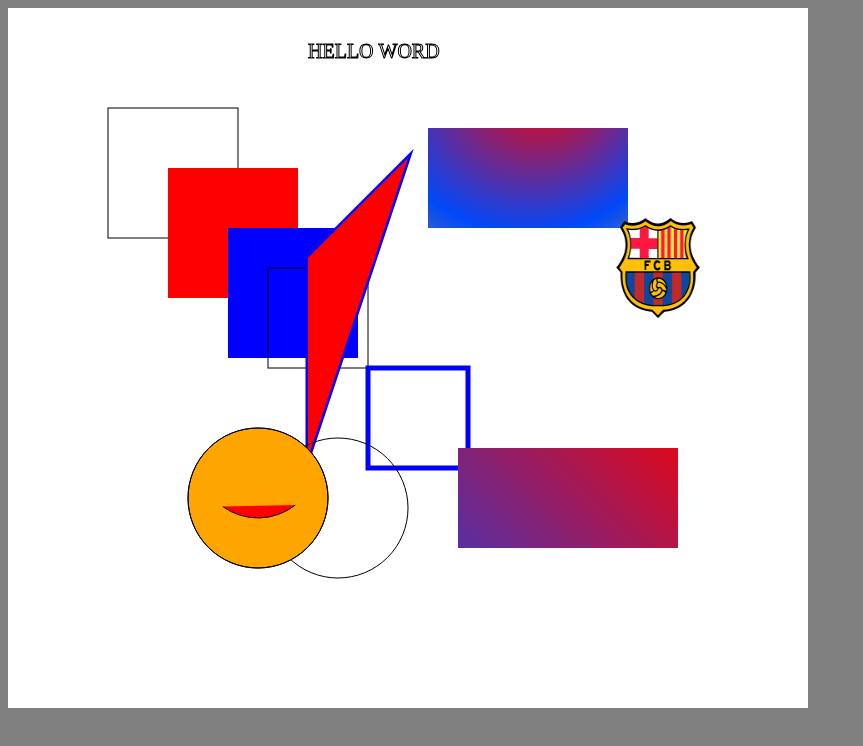
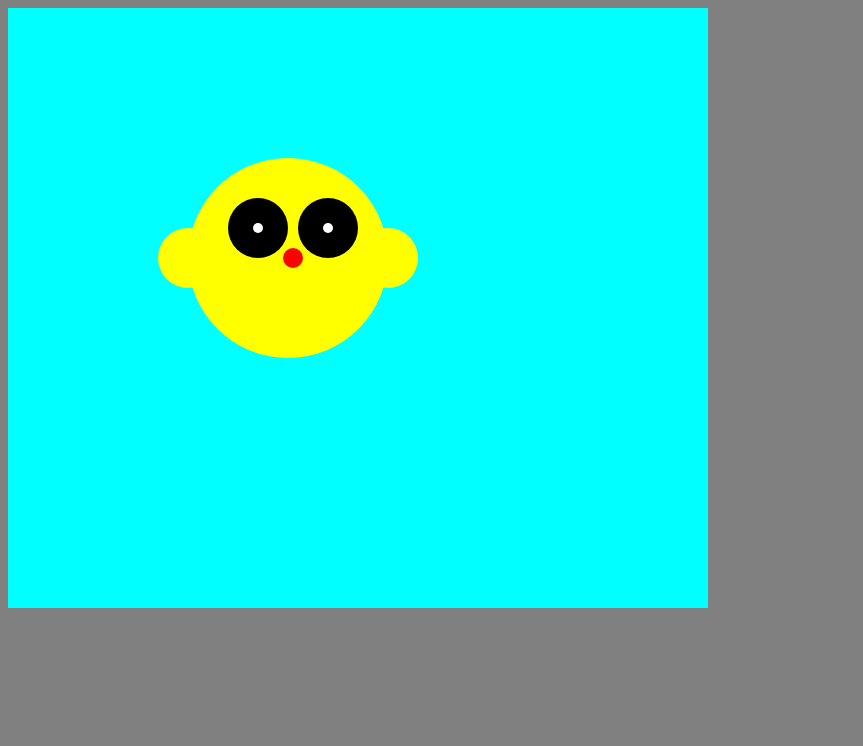
Before and after one commit to JOSERRA09/UNIDAD-2, a plain HTML site: page index.html in a window 1280 px wide. Shown: the whole page, without its empty margins (0-863 px from the left). Drawn offline with Linux system fonts and the light colour scheme.

Commit message:
Add files via upload
ACT 21 AVATAR

```diff
--- a/index.html
+++ b/index.html
@@ -15,7 +15,7 @@
 
             }
             canvas{
-                background-color: white;
+                background-color: aqua;
 
             }
         </style>
@@ -24,13 +24,79 @@
     <body>
 
 
-        <canvas id="mycanvas" width="800" height="700" ></canvas>
+        <canvas id="mycanvas" width="700" height="600" ></canvas>
 
         <script>
             const mycanvas = document.getElementById("mycanvas");
             const ctx = mycanvas.getContext("2d");
 
 
+///////////////////////////////////////////////AVATAR ACT 21/////////////////////////////////////////////////////////
+             // CABEZA
+
+function drawciruclo(x,y, radio,color){
+ctx.beginPath();
+ctx.arc(x,y,radio,0,Math.PI * 2,false);
+ctx.fillStyle = color;
+ctx.fill();
+ctx.closePath();
+}
+
+function draworejas(x,y,radioX, radioY, color){
+  ctx.beginPath();
+  ctx.arc(x,y,radioX,radioY,5,5,Math.PI * 2);
+  ctx.fillStyle =color;
+  ctx.fill();
+  ctx.closePath();
+
+}
+function drawojos(x,y, radio, color){
+ctx.beginPath();
+ctx.arc(x,y,radio,0,Math.PI * 2,false);
+ctx.fillStyle = color;
+ctx.fill();
+ctx.closePath();
+
+}
+function drawboca(x,y, radio,color){
+ctx.beginPath();
+ctx.arc(x,y,radio,0,Math.PI * 2,false);
+ctx.fillStyle = color;
+ctx.fill();
+ctx.closePath();
+}
+
+
+
+//CABERZA
+ drawciruclo(280,250,100, "yellow");
+
+//ALA IZQUIERDA
+draworejas(180,250,30,70,"yellow");
+
+//ALA DERECHA
+draworejas(380,250,30,70,"yellow");
+
+//OJO IZQUIERDO
+drawojos(250,220,30,"#000000");
+drawojos(250,220,20,"#000000");
+
+//OJO DERECHO
+
+drawojos(320,220,30,"#000000");
+drawojos(320,220,20,"#000000");
+
+//PUPILAS
+drawojos(250,220,5,"#ffffff");
+drawojos(320,220,5,"#ffffff");
+
+//BOCA
+drawboca(285,250,10, "red");
+
+
+
+
+           //////////////////////////////////////////////////////////////////////////////////////////////////////
             //Figuras con color
             //ctx.fillStyle="Red"
             //ctx.fillRect(20,20,100,100)
@@ -40,92 +106,92 @@
             //ctx.fillRect(180,180,100,100)
 
             //Figura sin relleno
-            ctx.strokeRect(100,100,130,130)
+        //     ctx.strokeRect(100,100,130,130)
 
-            ctx.fillStyle="Red"
-            ctx.fillRect(160,160,130,130)
+        //     ctx.fillStyle="Red"
+        //     ctx.fillRect(160,160,130,130)
 
-            ctx.fillStyle="blue"
-            ctx.fillRect(220,220,130,130)
+        //     ctx.fillStyle="blue"
+        //     ctx.fillRect(220,220,130,130)
 
-             //Figura sin relleno
-             ctx.strokeRect(260,260,100,100)
+        //      //Figura sin relleno
+        //      ctx.strokeRect(260,260,100,100)
 
 
-            ctx.strokeStyle="blue"
-            ctx.lineWidth = 5;
-            ctx.strokeRect(360,360,100,100)
+        //     ctx.strokeStyle="blue"
+        //     ctx.lineWidth = 5;
+        //     ctx.strokeRect(360,360,100,100)
 
-            //Triangulo
-            ctx.beginPath();
-            ctx.fillStyle="Red"
-            ctx.moveTo(300,250)
-            ctx.lineTo(300,450)
-            ctx.lineTo(400,150)
-            ctx.closePath()
-            ctx.stroke();
-            ctx.fill()
+        //     //Triangulo
+        //     ctx.beginPath();
+        //     ctx.fillStyle="Red"
+        //     ctx.moveTo(300,250)
+        //     ctx.lineTo(300,450)
+        //     ctx.lineTo(400,150)
+        //     ctx.closePath()
+        //     ctx.stroke();
+        //     ctx.fill()
 
 
-         ctx.beginPath();
-        ctx.strokeStyle = "black";
-        ctx.lineWidth = 1
-        ctx.arc(330, 500, 70, 0, 2 * Math.PI);
-        ctx.stroke();
+        //  ctx.beginPath();
+        // ctx.strokeStyle = "black";
+        // ctx.lineWidth = 1
+        // ctx.arc(330, 500, 70, 0, 2 * Math.PI);
+        // ctx.stroke();
 
 
 
-        ctx.beginPath();
-        ctx.strokeStyle = "black";
-        ctx.lineWidth = 1
-        ctx.arc(250, 490, 70, 0, 2 * Math.PI);
-        ctx.fillStyle = "orange";
-        ctx.fill();
-        ctx.stroke();
+        // ctx.beginPath();
+        // ctx.strokeStyle = "black";
+        // ctx.lineWidth = 1
+        // ctx.arc(250, 490, 70, 0, 2 * Math.PI);
+        // ctx.fillStyle = "orange";
+        // ctx.fill();
+        // ctx.stroke();
 
-        ///Mitad del cirulo
+        // ///Mitad del cirulo
 
-        ctx.stroke();
+        // ctx.stroke();
 
-        // mitad circulo
+        // // mitad circulo
 
-        ctx.beginPath();
-        ctx.strokeStyle = "black";
+        // ctx.beginPath();
+        // ctx.strokeStyle = "black";
 
-        ctx.lineWidth = 1
-        ctx.arc(250, 450, 60, 0.9, 0.7 * Math.PI);
-        ctx.fillStyle = "red";
-        ctx.fill();
-        ctx.stroke();
+        // ctx.lineWidth = 1
+        // ctx.arc(250, 450, 60, 0.9, 0.7 * Math.PI);
+        // ctx.fillStyle = "red";
+        // ctx.fill();
+        // ctx.stroke();
 
 
-        ///TITULO HOLA MUNDO
-        ctx.font = "20px Roman";
-        ctx.strokeText("HELLO WORD", 300, 50);
+        // ///TITULO HOLA MUNDO
+        // ctx.font = "20px Roman";
+        // ctx.strokeText("HELLO WORD", 300, 50);
 
-        //IMAGEN
+        // //IMAGEN
 
-        var img = new Image();
-        img.src = "FCB.png";
-        img.onload = function() {
-          ctx.drawImage(img,600,200, 100, 120);
-        };
+        // var img = new Image();
+        // img.src = "FCB.png";
+        // img.onload = function() {
+        //   ctx.drawImage(img,600,200, 100, 120);
+        // };
 
-        ///Rectangulo de color
-        var grd = ctx.createLinearGradient(500,200,200,500);
-        grd.addColorStop(0, "#fa0000");
-        grd.addColorStop(1, "#0048fa");
-        ctx.fillStyle = grd;
-        ctx.fillRect(450, 440, 220, 100)
+        // ///Rectangulo de color
+        // var grd = ctx.createLinearGradient(500,200,200,500);
+        // grd.addColorStop(0, "#fa0000");
+        // grd.addColorStop(1, "#0048fa");
+        // ctx.fillStyle = grd;
+        // ctx.fillRect(450, 440, 220, 100)
 
-        //Radial
+        // //Radial
 
-        const grd2 = ctx.createRadialGradient(540, 70, 10, 500, 70, 300);
-        grd2.addColorStop(0, "#fa0000");
-        grd2.addColorStop(0.5, "#0048fa");
-        grd2.addColorStop(1, "#facc00");
-        ctx.fillStyle = grd2;
-        ctx.fillRect(420, 120, 200, 100);
+        // const grd2 = ctx.createRadialGradient(540, 70, 10, 500, 70, 300);
+        // grd2.addColorStop(0, "#fa0000");
+        // grd2.addColorStop(0.5, "#0048fa");
+        // grd2.addColorStop(1, "#facc00");
+        // ctx.fillStyle = grd2;
+        // ctx.fillRect(420, 120, 200, 100);
 
         </script>
         </body>
```
